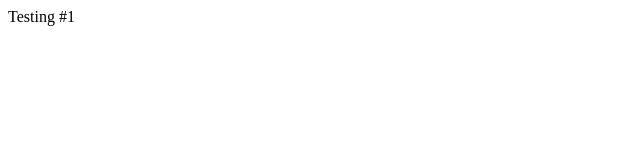
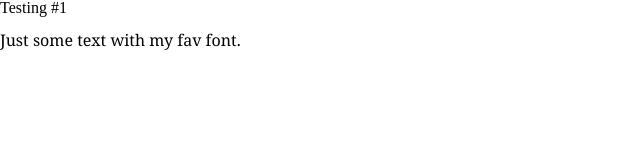
Before and after one commit to dennistonc/dennistonc.github.io, a plain HTML site: page index.html in a window 1280 px wide. Shown: the whole page, without its empty margins (0-640 px from the left). Drawn offline with Linux system fonts and the light colour scheme.

Commit message:
Some minor text and html edits

```diff
--- a/index.html
+++ b/index.html
@@ -1,12 +1,22 @@
 <!DOCTYPE html>
 <html lang="en">
+
 <head>
     <meta charset="UTF-8">
     <meta name="viewport" content="width=device-width, initial-scale=1.0">
     <meta http-equiv="X-UA-Compatible" content="ie=edge">
+    <link rel="stylesheet" type="text/css" href="reset.css">
+    <link rel="stylesheet" type="text/css" href="style.css">
     <title>Document</title>
 </head>
+
 <body>
-    Testing #1
+    <h1>Testing #1</h1>
+<br>
+    <div>
+        <p>
+        Just some text with my fav font.
+        </p>
+    </div>
 </body>
 </html>
--- /dev/null
+++ b/reset.css
@@ -0,0 +1,48 @@
+/* http://meyerweb.com/eric/tools/css/reset/
+   v2.0 | 20110126
+   License: none (public domain)
+*/
+
+html, body, div, span, applet, object, iframe,
+h1, h2, h3, h4, h5, h6, p, blockquote, pre,
+a, abbr, acronym, address, big, cite, code,
+del, dfn, em, img, ins, kbd, q, s, samp,
+small, strike, strong, sub, sup, tt, var,
+b, u, i, center,
+dl, dt, dd, ol, ul, li,
+fieldset, form, label, legend,
+table, caption, tbody, tfoot, thead, tr, th, td,
+article, aside, canvas, details, embed,
+figure, figcaption, footer, header, hgroup,
+menu, nav, output, ruby, section, summary,
+time, mark, audio, video {
+	margin: 0;
+	padding: 0;
+	border: 0;
+	font-size: 100%;
+	font: inherit;
+	vertical-align: baseline;
+}
+/* HTML5 display-role reset for older browsers */
+article, aside, details, figcaption, figure,
+footer, header, hgroup, menu, nav, section {
+	display: block;
+}
+body {
+	line-height: 1;
+}
+ol, ul {
+	list-style: none;
+}
+blockquote, q {
+	quotes: none;
+}
+blockquote:before, blockquote:after,
+q:before, q:after {
+	content: '';
+	content: none;
+}
+table {
+	border-collapse: collapse;
+	border-spacing: 0;
+}
--- /dev/null
+++ b/style.css
@@ -0,0 +1,3 @@
+p {
+    font-family: Georgia, 'Times New Roman', Times, serif;
+}
```
